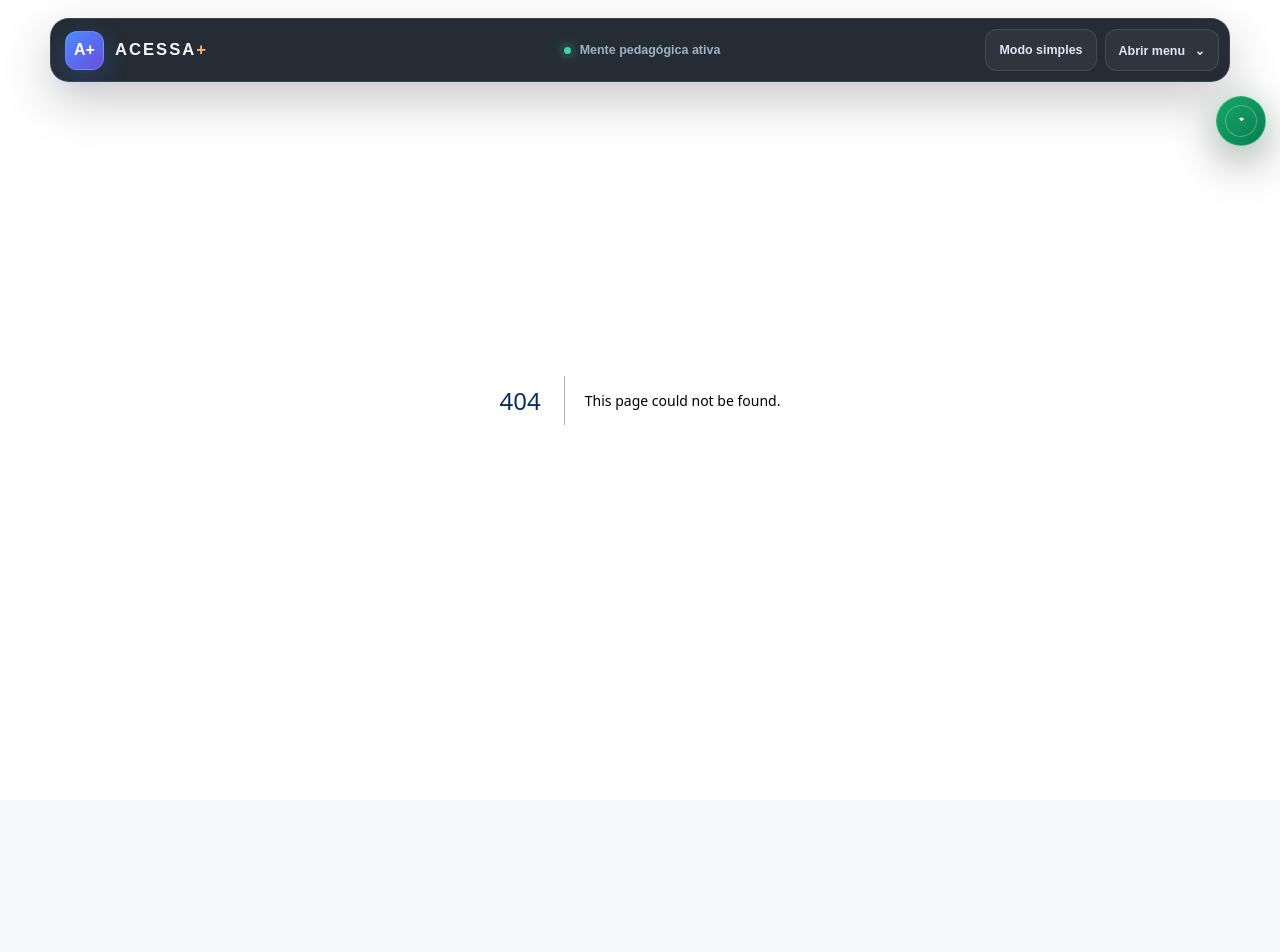
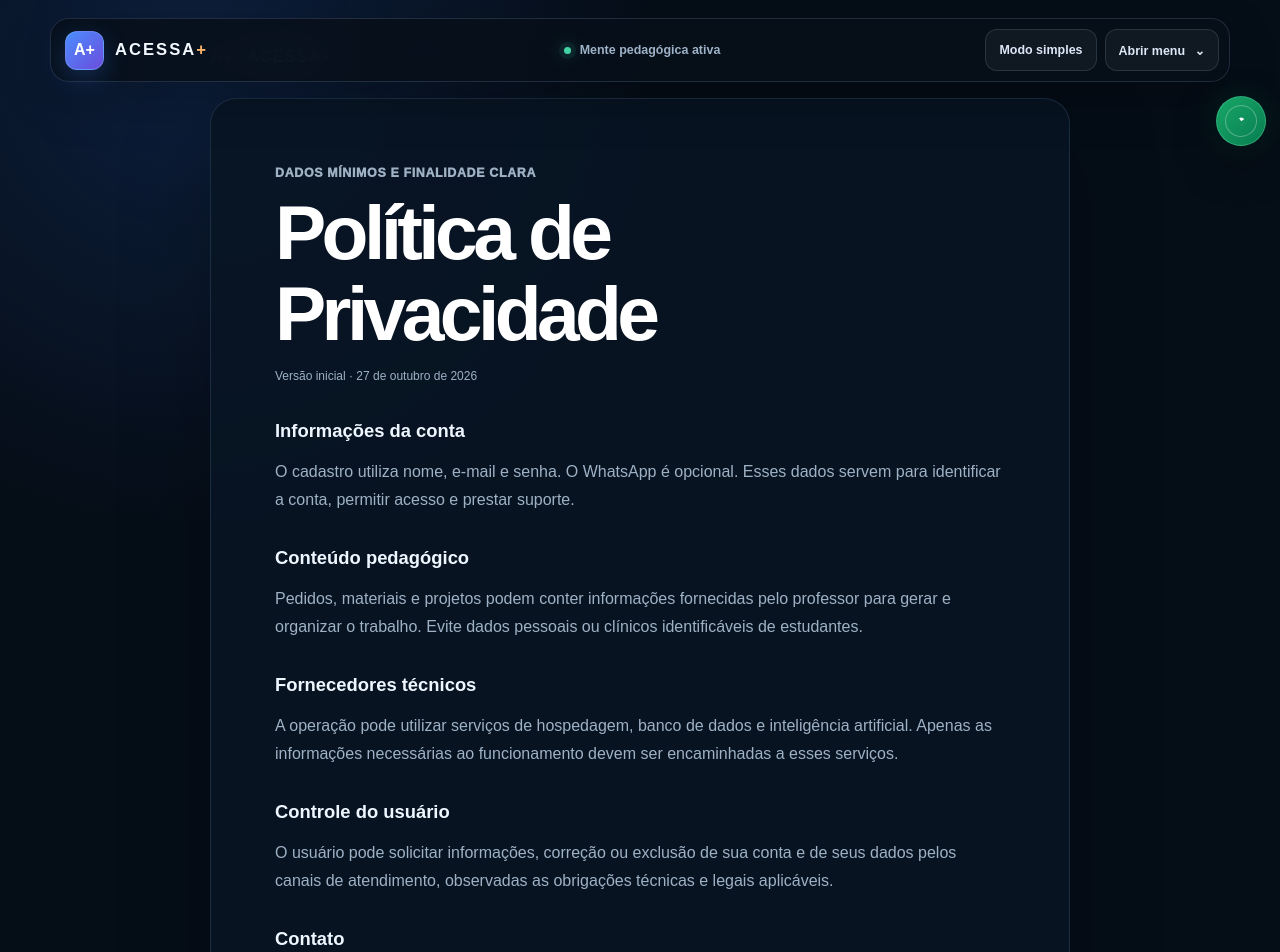
Before and after one commit to mozahintervieira/acessamais, a Next.js app in the folder apps/web/: page /privacidade in a window 1280 px wide. Before the commit this address had no page. Shown: the top 952 px of the page. Before the commit the page ends 800 px from the top, so only its background shows below. Built offline with nearby package versions, Linux system fonts and the light colour scheme.

Commit message:
feat: publica transparência do ACESSA+

```diff
--- /dev/null
+++ b/apps/web/src/app/privacidade/page.tsx
@@ -0,0 +1,23 @@
+export default function PrivacyPage(): React.ReactElement {
+  return (
+    <main className="legalPage">
+      <a className="legalBrand" href="/">A+ <strong>ACESSA+</strong></a>
+      <article>
+        <p className="productEyebrow">Dados mínimos e finalidade clara</p>
+        <h1>Política de Privacidade</h1>
+        <p className="legalUpdated">Versão inicial · 27 de outubro de 2026</p>
+        <h2>Informações da conta</h2>
+        <p>O cadastro utiliza nome, e-mail e senha. O WhatsApp é opcional. Esses dados servem para identificar a conta, permitir acesso e prestar suporte.</p>
+        <h2>Conteúdo pedagógico</h2>
+        <p>Pedidos, materiais e projetos podem conter informações fornecidas pelo professor para gerar e organizar o trabalho. Evite dados pessoais ou clínicos identificáveis de estudantes.</p>
+        <h2>Fornecedores técnicos</h2>
+        <p>A operação pode utilizar serviços de hospedagem, banco de dados e inteligência artificial. Apenas as informações necessárias ao funcionamento devem ser encaminhadas a esses serviços.</p>
+        <h2>Controle do usuário</h2>
+        <p>O usuário pode solicitar informações, correção ou exclusão de sua conta e de seus dados pelos canais de atendimento, observadas as obrigações técnicas e legais aplicáveis.</p>
+        <h2>Contato</h2>
+        <p>Responsável pelo projeto: Mozahinter Alves Vieira. Solicitações de privacidade: <a href="https://wa.me/5527992977703">WhatsApp +55 27 99297-7703</a>.</p>
+        <p><a href="/">Voltar ao início</a></p>
+      </article>
+    </main>
+  );
+}
```
